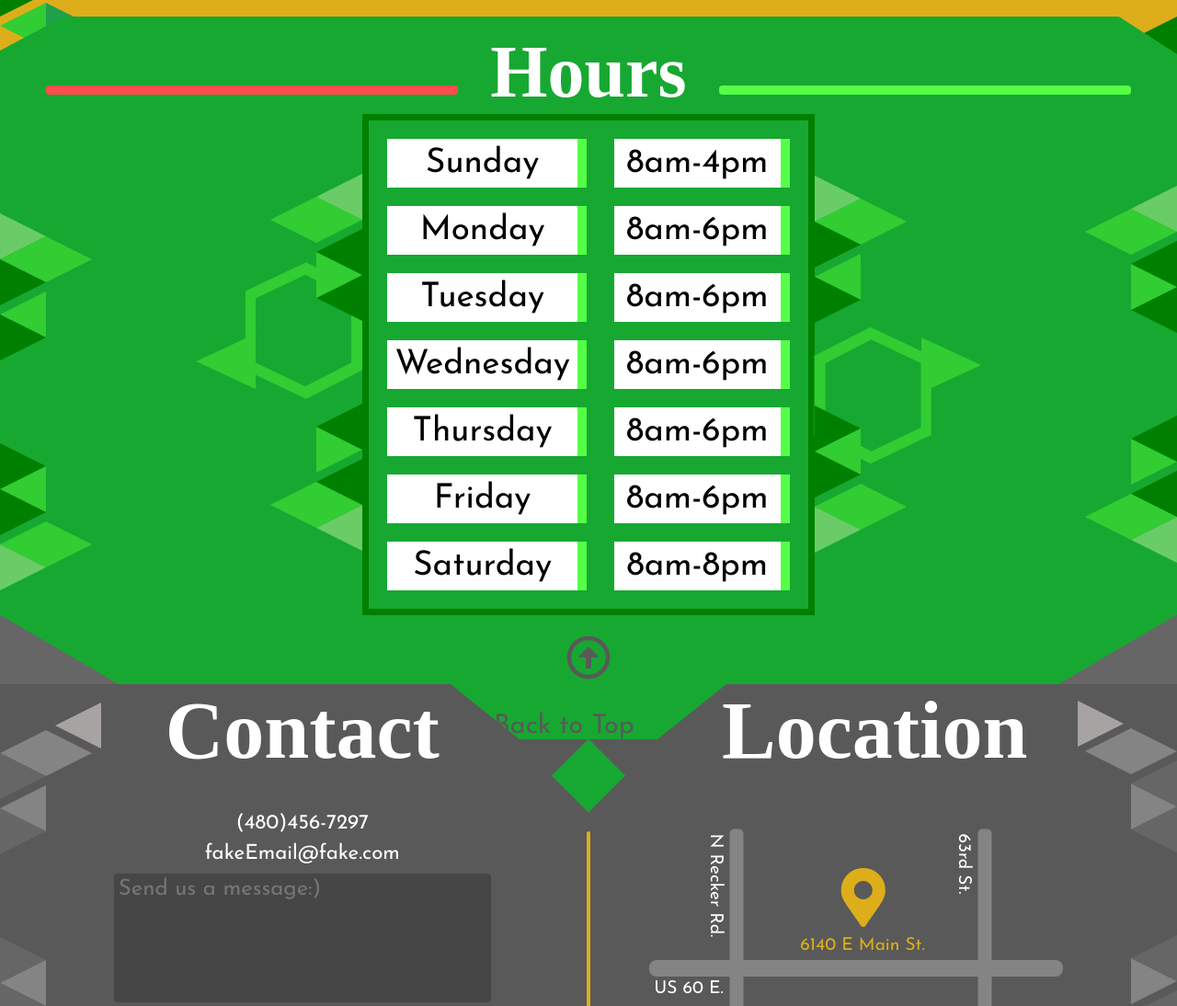
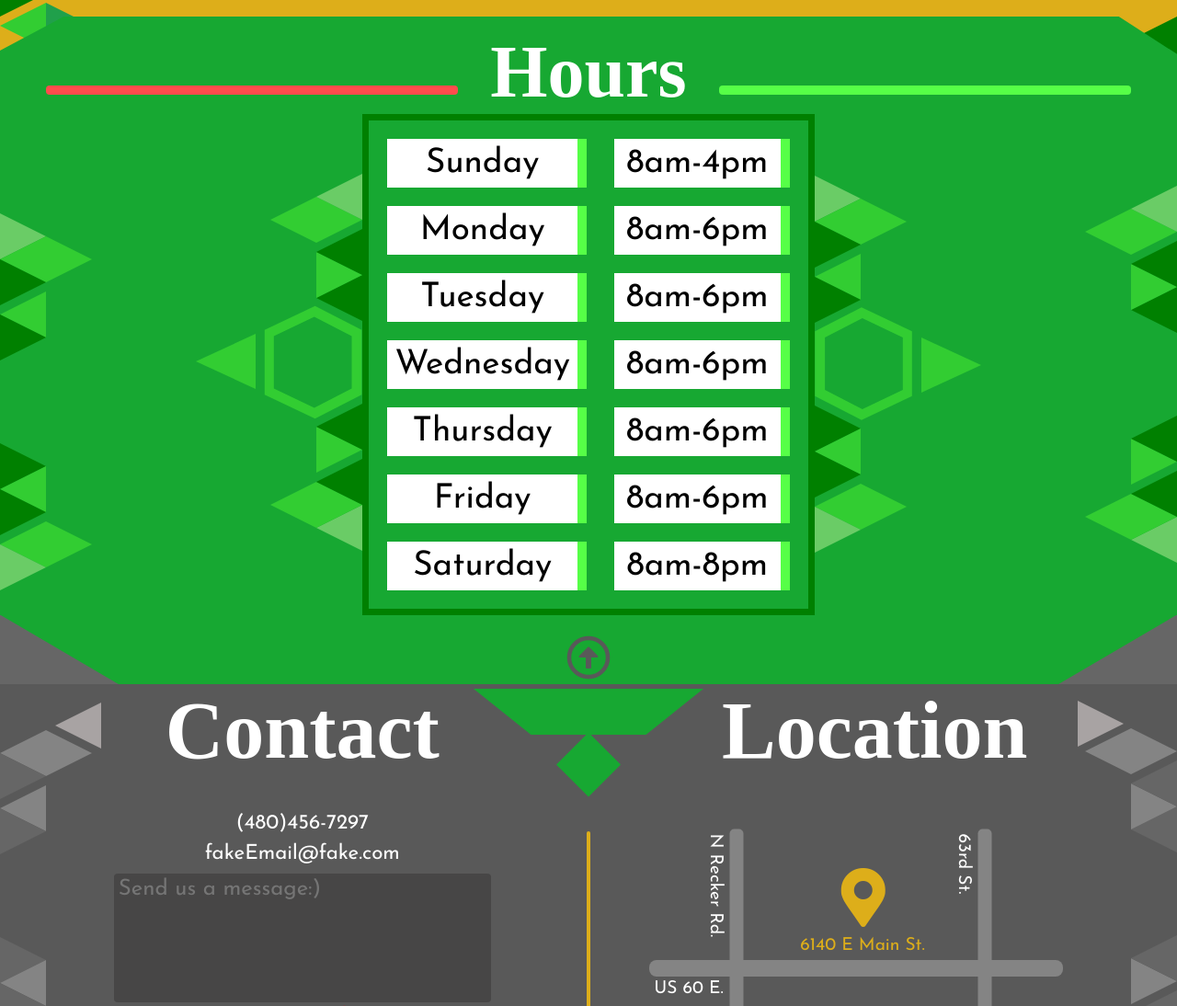
Before and after one commit to magmar01/ElToreroSite, a plain HTML site: page index.html in a window 1280 px wide. Shown: the part 4347-5441 px from the top of the page at 92% size. Drawn offline with nearby package versions, Linux system fonts and the light colour scheme; a web font is replaced by a local one.

Commit message:
text hex for FF

```diff
--- a/index.html
+++ b/index.html
@@ -922,22 +922,7 @@
 						<div class="arrow-right"></div>
 					</div>
 
-					<div id="hex-left" style="-webkit-clip-path: polygon(47% 5%, 87% 24%, 87% 76%, 47% 95%, 10% 76%, 10% 24%);
-						width: 165px;
-						height: 165px;
-						background-color: limegreen;
-						top: 152px;
-						left: -16.5px;
-						position: absolute;"><div id="hex-inner" style="-webkit-clip-path: polygon(47% 5%, 87% 24%, 87% 76%, 47% 95%, 10% 76%, 10% 24%);
-												width: 135px;
-												height: 135px;
-												background-color: #17a832;
-												position: absolute;
-												left: 0;
-												right: 0;
-												bottom: 0;
-												top: 0;
-												margin: auto; "></div></div>
+					<div class="hex-left"><div class="hex-inner"></div></div>
 
 					<div class="bottom-middle">
 						<div class="hex-arrow-left"></div>
@@ -987,22 +972,7 @@
 						<div class="arrow-right"></div>
 					</div>
 
-					<div id="hex-right" style="-webkit-clip-path: polygon(47% 5%, 87% 24%, 87% 76%, 47% 95%, 10% 76%, 10% 24%);
-						width: 165px;
-						height: 165px;
-						background-color: limegreen;
-						top: 152px;
-						left: -16.5px;
-						position: absolute;"><div id="hex-inner" style="-webkit-clip-path: polygon(47% 5%, 87% 24%, 87% 76%, 47% 95%, 10% 76%, 10% 24%);
-												width: 135px;
-												height: 135px;
-												background-color: #17a832;
-												position: absolute;
-												left: 0;
-												right: 0;
-												bottom: 0;
-												top: 0;
-												margin: auto; "></div></div>
+					<div class="hex-right"><div class="hex-inner"></div></div>
 
 					<div class="bottom-middle">
 						<div class="hex-arrow-right"></div>
@@ -1108,31 +1078,13 @@
 				</div>
 			</div>
 
-			<div id="hex" style="-webkit-clip-path: polygon(25% 60%, 75% 60%, 100% 100%, 0% 100%);
-				background-color: #17a832;
-				transform: rotate(180deg);
-				width: 300px;
-				height: 150px;
-				margin: 0 auto;
-				position: absolute;
-				top: 0;
-				right: 0;
-				left: 0;
-				bottom: 0;
-				z-index: 2;">
-				<div class="back-to-top">Back to Top</div>
+			<div class="hex">
+				<svg viewbox="0, 50, 100, 100">
+					<polygon points="25 80, 75 80, 100 100, 0 100" style="fill:#17a832;"/>
+				</svg>
 			</div>
-			<div class="rhombus" style="-webkit-clip-path: polygon(50% 0%, 100% 50%, 50% 100%, 0% 50%);
-				background-color: #17a832;
-				width: 80px;
-				height: 80px;
-				position: absolute;
-				margin: 0 auto;
-				top: 60px;
-				right: 0;
-				left: 0;
-				bottom: 0;
-				z-index: 2;"></div>
+			<div class="back-to-top">Back to Top</div>
+			<div class="rhombus"></div>
 
 			<div class="contact" id="contact">
 				<h1>Contact</h1>
--- a/style.css
+++ b/style.css
@@ -634,7 +634,7 @@ a:hover {
 	top: 29.8%;
 }
 
-/*#hex-left, #hex-right {
+.hex-left, .hex-right {
 	-webkit-clip-path: polygon(47% 5%, 87% 24%, 87% 76%, 47% 95%, 10% 76%, 10% 24%);
 	width: 165px;
 	height: 165px;
@@ -642,9 +642,14 @@ a:hover {
 	top: 152px;
 	left: -16.5px;
 	position: absolute;
-}*/
-
-/*#hex-inner {
+}
+
+.hex-right {
+	top: 152px;
+	right: -16.5px;
+}
+
+.hex-inner {
 	-webkit-clip-path: polygon(47% 5%, 87% 24%, 87% 76%, 47% 95%, 10% 76%, 10% 24%);
 	width: 135px;
 	height: 135px;
@@ -655,7 +660,7 @@ a:hover {
 	bottom: 0;
 	top: 0;
 	margin: auto;
-}*/
+}
 
 .hex-arrow-left, .hex-arrow-right {
     width: 0;
@@ -748,9 +753,9 @@ a:hover {
 	font-size: 7rem;
 }
 
-/*#hex {
-	-webkit-clip-path: polygon(25% 60%, 75% 60%, 100% 100%, 0% 100%);
-	background-color: #17a832;
+.hex {
+	/*-webkit-clip-path: polygon(25% 60%, 75% 60%, 100% 100%, 0% 100%);*/
+	/*background-color: #17a832;*/
 	transform: rotate(180deg);
 	width: 300px;
 	height: 150px;
@@ -761,7 +766,7 @@ a:hover {
 	left: 0;
 	bottom: 0;
 	z-index: 2;
-}*/
+}
 
 .rhombus {
 	-webkit-clip-path: polygon(50% 0%, 100% 50%, 50% 100%, 0% 50%);
@@ -781,9 +786,10 @@ a:hover {
 	color: #595959;
 	font-size: 2.5rem;
 	left: -45px;
-	position: relative;
-	transform: rotate(180deg);
-	top: 110px;
+	position: absolute;
+	z-index: 3;
+	left: 50%;
+	margin-left: -106.22px;
 	font-family: 'Josefin Sans';
 }
 
```
